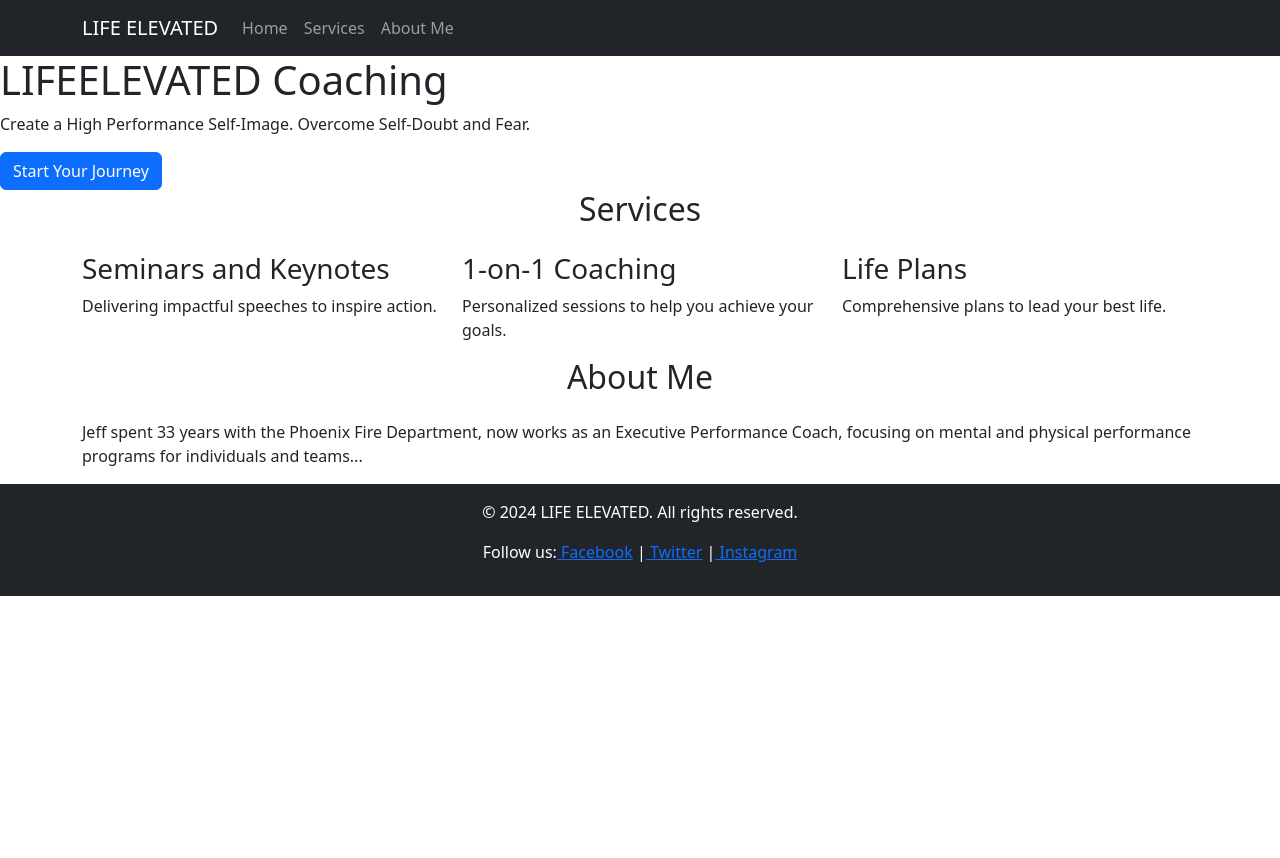
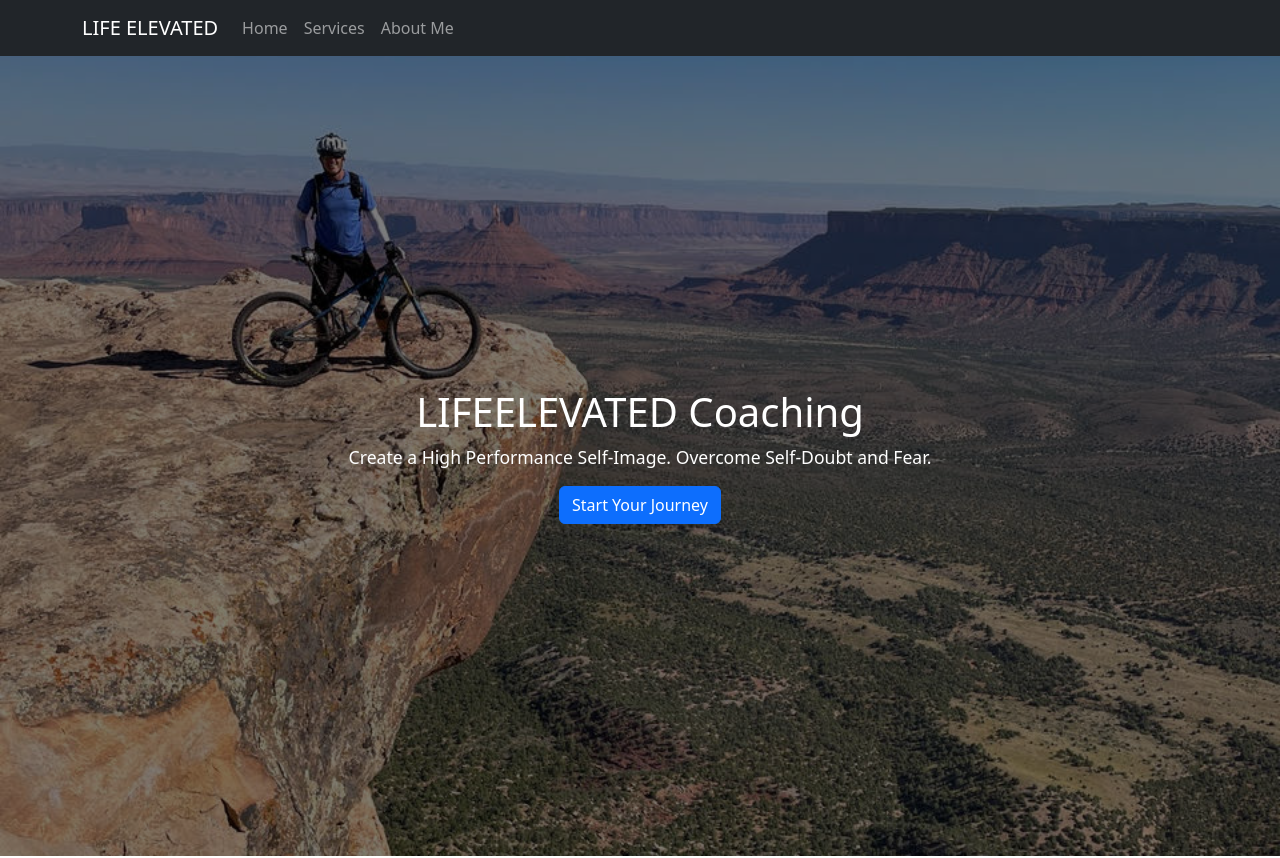
Before and after one commit to GregorioD8/life-elevated, a React (Create React App) app in the folder client/: page / in a window 1280 px wide. Shown: the top 858 px of the page. Before the commit the page ends 800 px from the top, so only its background shows below. Built offline with nearby package versions, Linux system fonts and the light colour scheme.

Commit message:
layout set up

```diff
--- a/client/src/index.js
+++ b/client/src/index.js
@@ -1,6 +1,6 @@
 import React from 'react';
 import ReactDOM from 'react-dom/client';
-import './index.css';
+import './styles.css';
 import App from './App';
 import reportWebVitals from './reportWebVitals';
 import 'bootstrap/dist/css/bootstrap.min.css';
--- a/client/src/styles.css
+++ b/client/src/styles.css
@@ -1,6 +1,6 @@
 /* Hero Section */
 .hero-container {
-  background: url('/images/Moab2.jpg') no-repeat center center/cover;
+  background: url('/public/images/Moab2.jpg') no-repeat center center/cover;
   height: 100vh;
   display: flex;
   justify-content: center;
```
